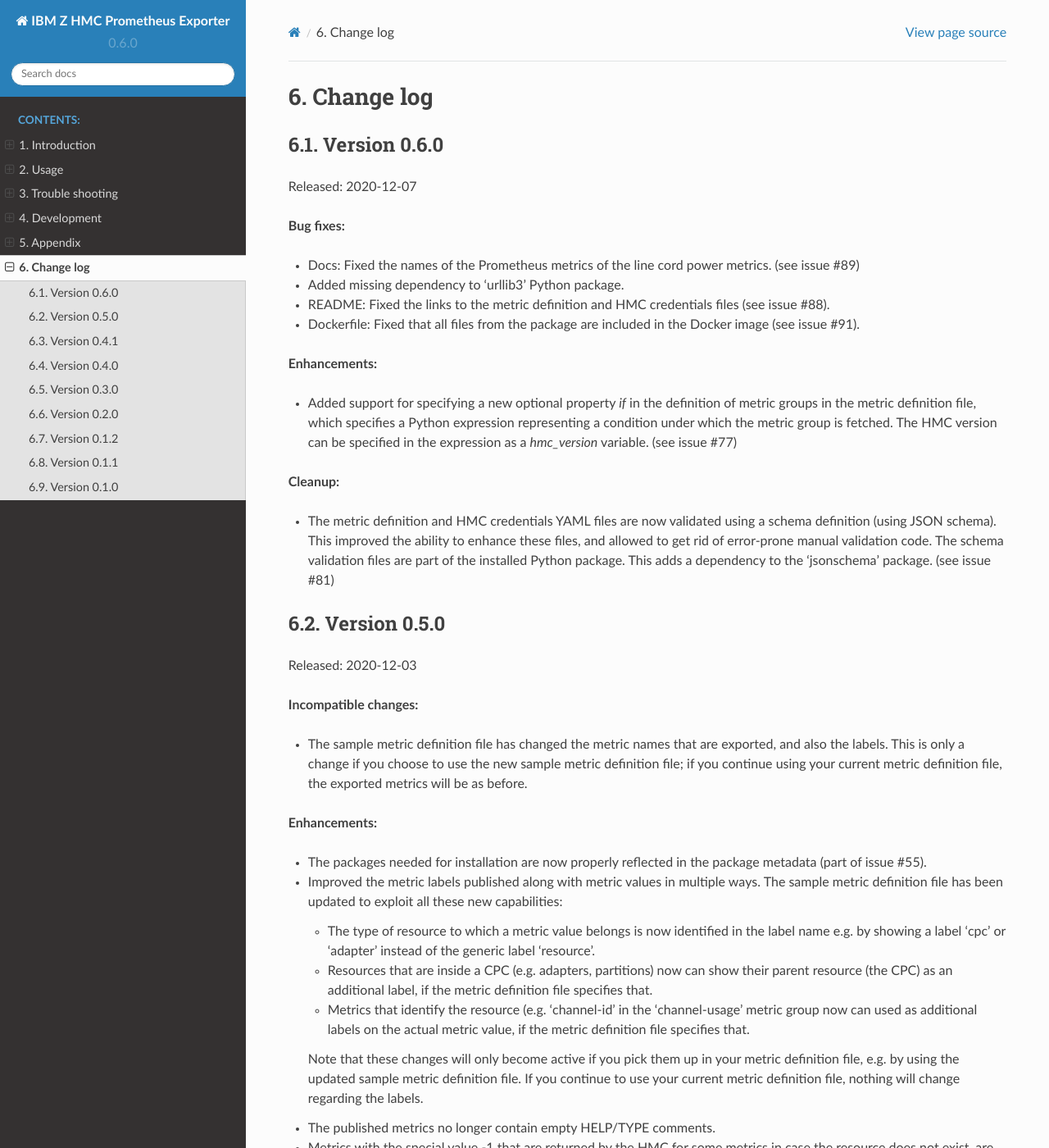
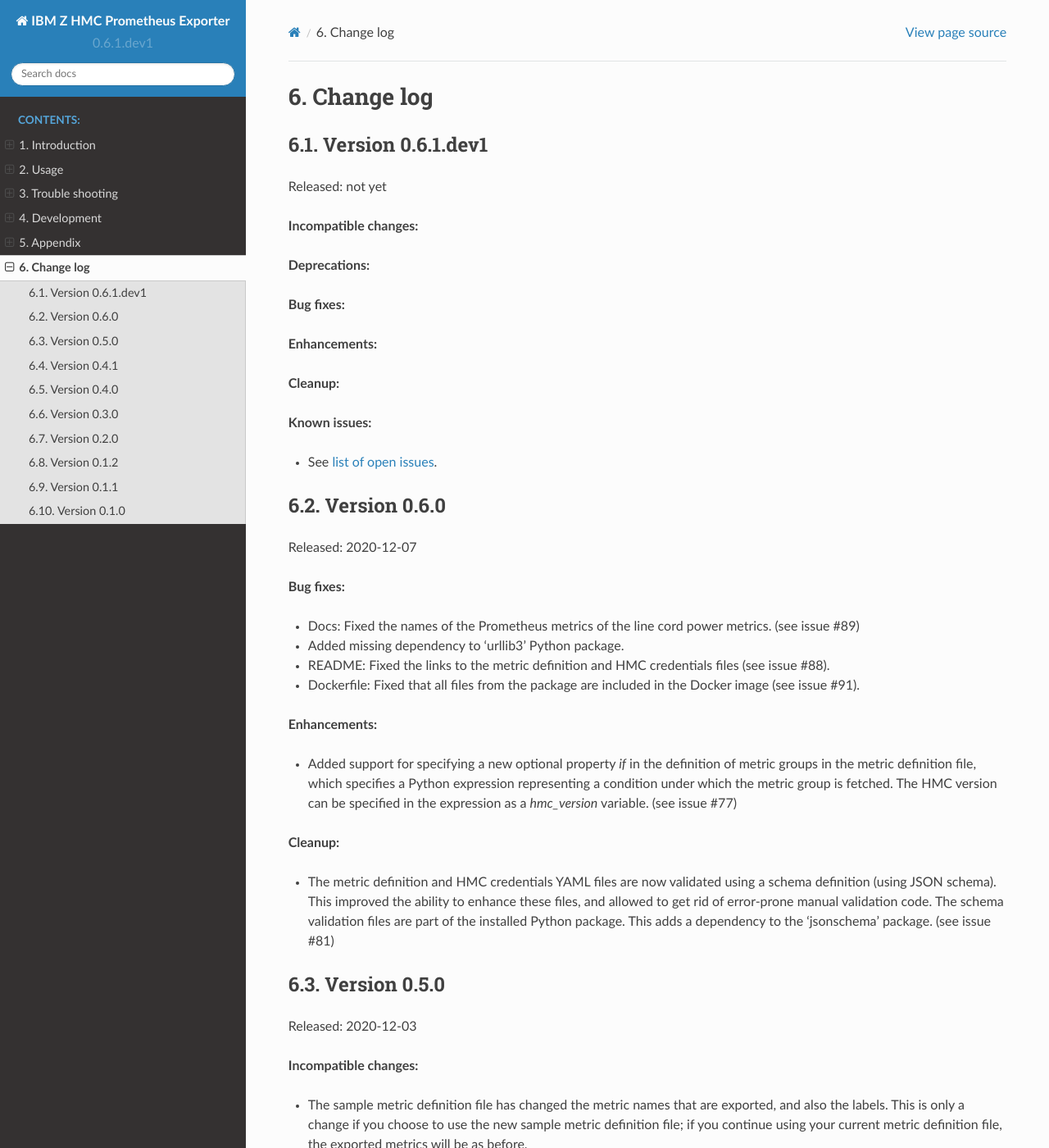
Before and after one commit to zhmcclient/zhmc-prometheus-exporter, a Sphinx documentation site: the page built from docs/changes.rst, in a window 1280 px wide and 1400 px high. Shown: the whole window at 82% size. Built offline with Sphinx 7.4.7 and the Read the Docs theme 2.0.0, drawn with Linux system fonts in a browser that asks for light colours; some of the changed text lies outside the part shown.

Commit message:
Start 0.6.1
Signed-off-by: Andreas Maier <maiera@de.ibm.com>

```diff
--- a/docs/changes.rst
+++ b/docs/changes.rst
@@ -15,6 +15,28 @@
 
 Change log
 ----------
+
+
+Version 0.6.1.dev1
+^^^^^^^^^^^^^^^^^^
+
+Released: not yet
+
+**Incompatible changes:**
+
+**Deprecations:**
+
+**Bug fixes:**
+
+**Enhancements:**
+
+**Cleanup:**
+
+**Known issues:**
+
+* See `list of open issues`_.
+
+.. _`list of open issues`: https://github.com/zhmcclient/zhmc-prometheus-exporter/issues
 
 
 Version 0.6.0
--- a/zhmc_prometheus_exporter/_version.py
+++ b/zhmc_prometheus_exporter/_version.py
@@ -25,4 +25,4 @@
 #:
 #: * "M.N.P.dev1": A not yet released version M.N.P
 #: * "M.N.P": A released version M.N.P
-__version__ = '0.6.0'
+__version__ = '0.6.1.dev1'
```
